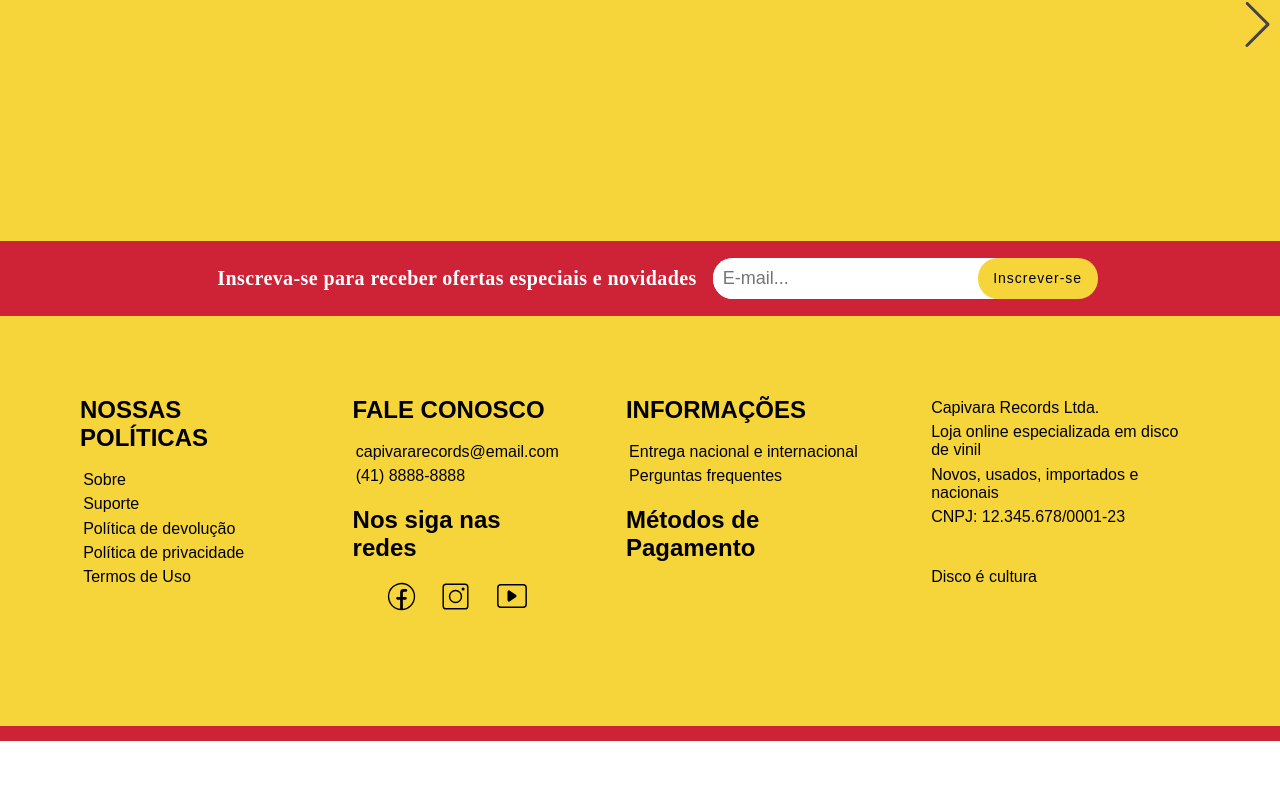
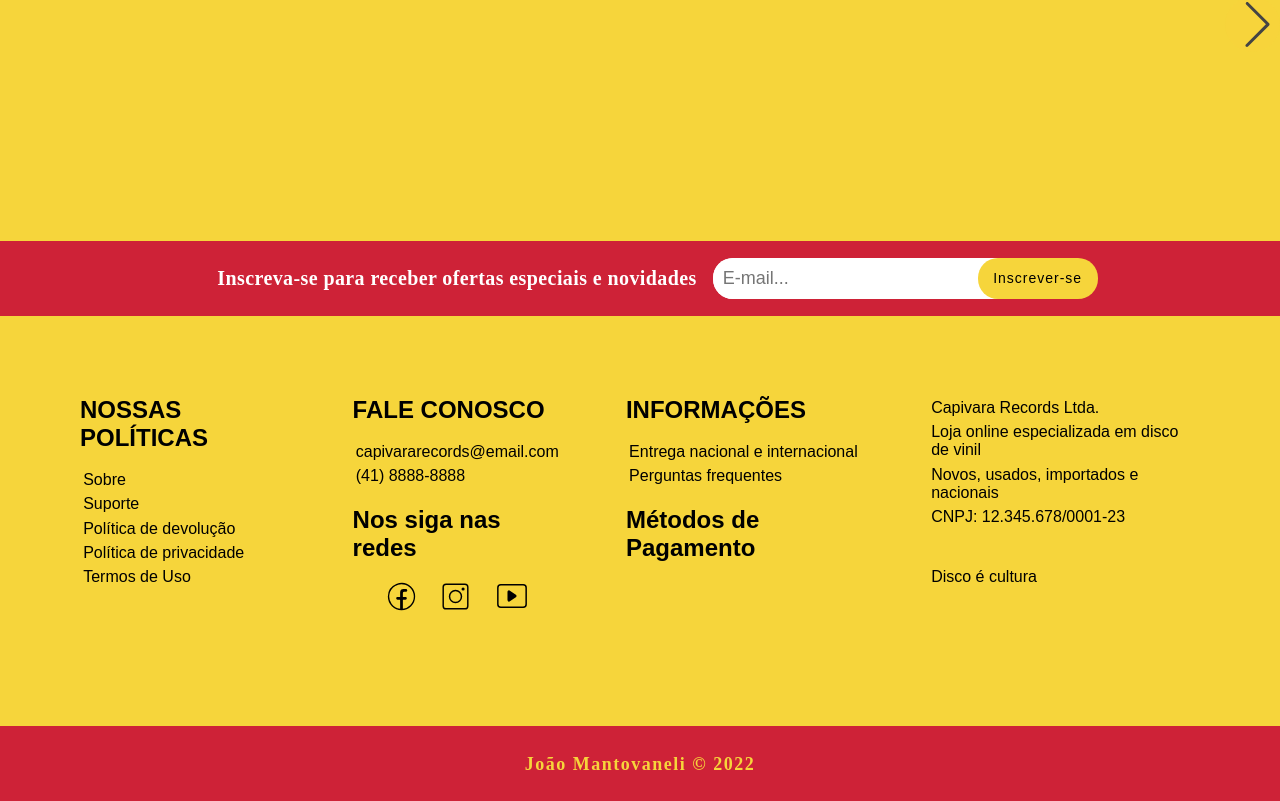
Before and after one commit to jvmantovas/ecommerce-capi, a React (Vite) app: page / in a window 1280 px wide. Shown: the part 1411-2212 px from the top of the page. Before the commit the page ends 2152 px from the top, so only its background shows below. Built offline with nearby package versions, Linux system fonts and the light colour scheme; no server answers; a web font is replaced by a local one.

Commit message:
styles: remove overflow hidden

```diff
--- a/src/components/Hero/styles.js
+++ b/src/components/Hero/styles.js
@@ -2,8 +2,7 @@ import styled from "styled-components";
 
 export const Main = styled.div`
   width: 100%;
-  overflow: hidden;
-  height: 500px;
+  min-height: 500px;
   z-index: 1;
 `;
 
```
